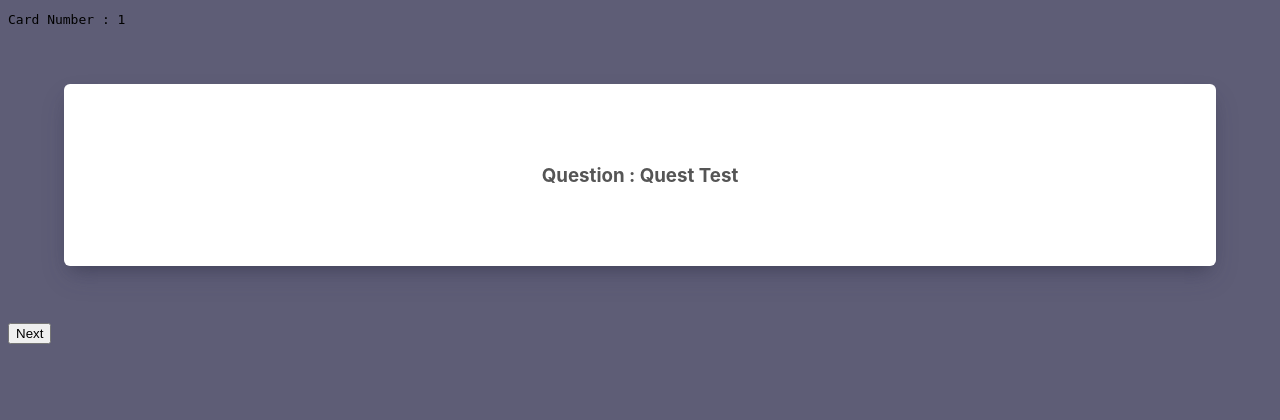
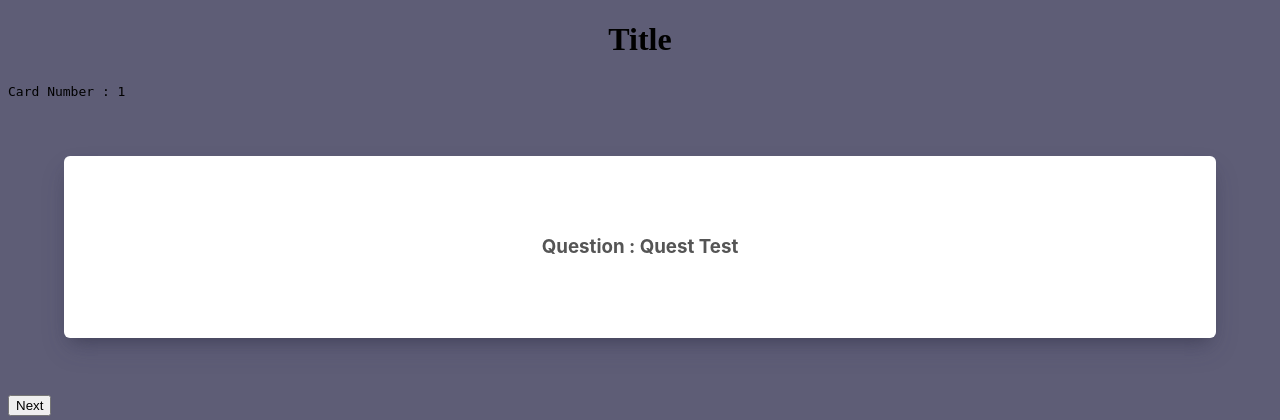
Before and after one commit to apalkk/FlashCard, a FastAPI app: page /start/1 in a window 1280 px wide. Shown: the top 420 px of the page. Run offline with FastAPI, Linux system fonts and the light colour scheme.

```diff
--- a/main.py
+++ b/main.py
@@ -38,7 +38,7 @@ def start(request:Request,pg:int):
      entry = json.load(rf)
      if(len(entry) <= pg):
          raise Exception("Page Number Out Of Bounds")
-     return templates.TemplateResponse("card.html",{"request":request,"q":entry[pg][0],"a":entry[pg][1],"pg":pg})
+     return templates.TemplateResponse("card.html",{"title":entry[0][0],"request":request,"q":entry[pg][0],"a":entry[pg][1],"pg":pg})
 
 @app.get("/next",response_class=RedirectResponse)
 def change():
--- a/templates/card.html
+++ b/templates/card.html
@@ -62,6 +62,7 @@
 </head>
 
 <body style="background-color:#5e5d76">
+    <h1 style="text-align:center; font-family:'Times New Roman', Times, serif;">{{ title }}</h1>
     <span style="font-family:monospace;border-radius: 6px;">Card Number : {{ pg }}</span>
     <div class="a" data-tippy-content="Click to copy box-shadow #23"
         style="box-shadow: rgba(50, 50, 93, 0.25) 0px 13px 27px -5px, rgba(0, 0, 0, 0.3) 0px 8px 16px -8px;"
```
Also changed, not shown: sample.json (+22 -1 lines).
